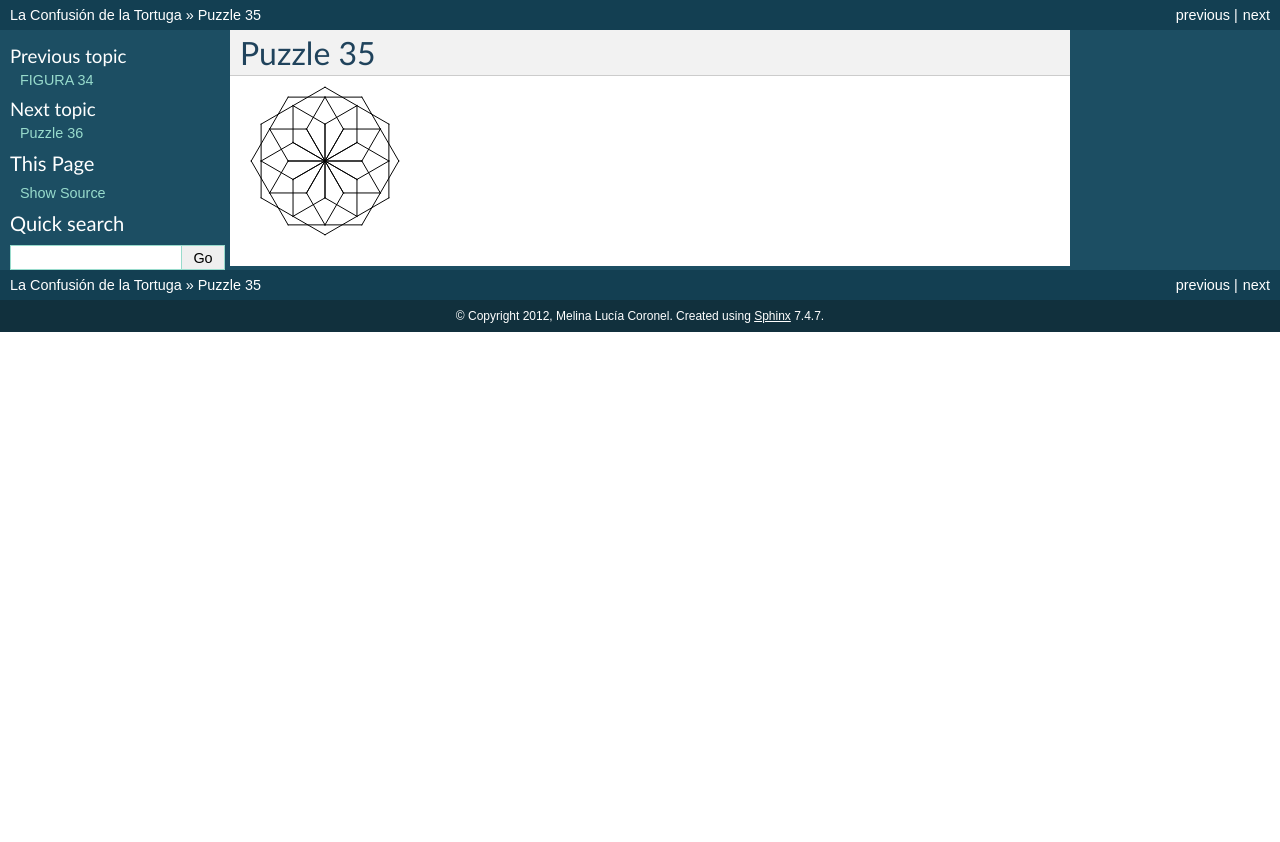
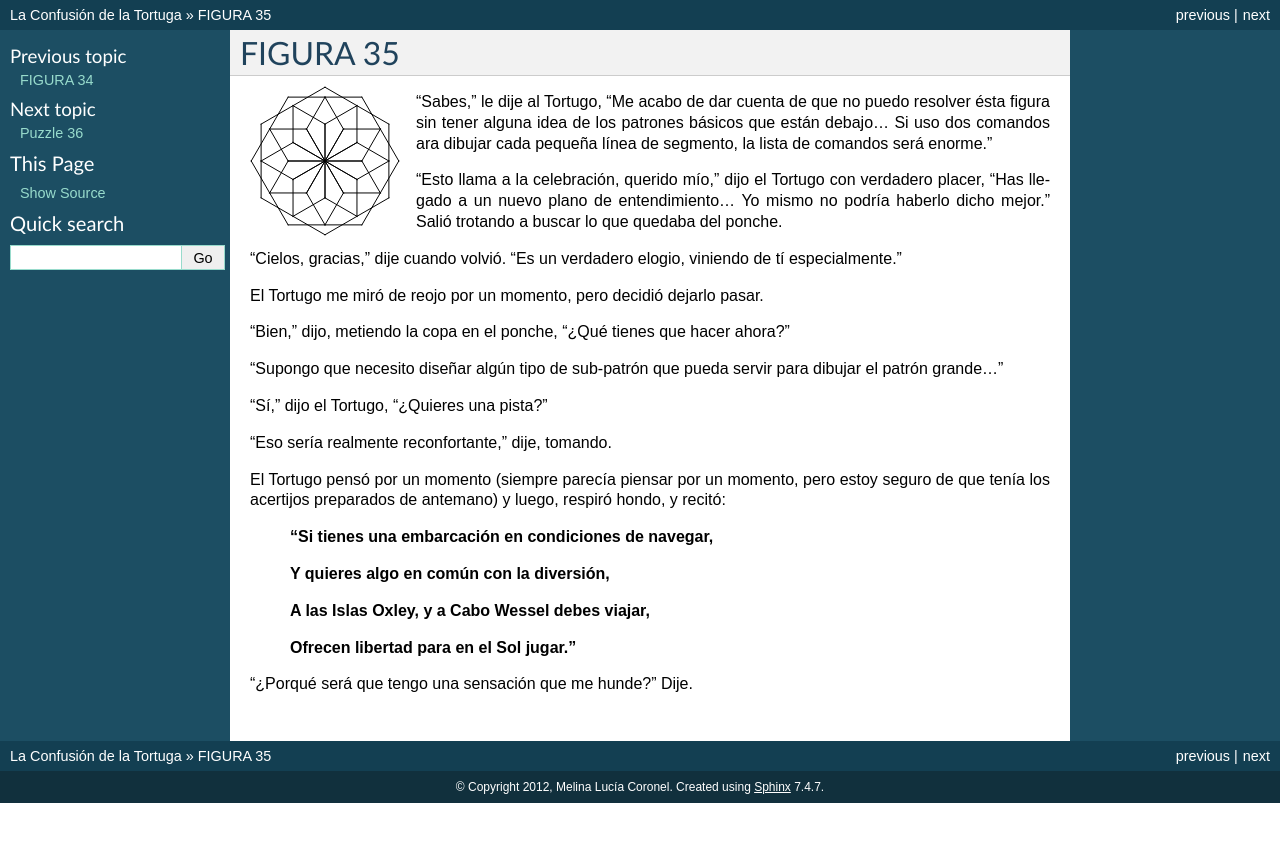
Before and after one commit to humitos/turtle-confusion-es, a Sphinx documentation site: the page built from docs/puzzle-35.rst, in a window 1280 px wide. Shown: the top 842 px of the page. Built offline with Sphinx 7.4.7, drawn with Linux system fonts in a browser that asks for light colours.

Commit message:
Puzzle 35 finished

```diff
--- a/docs/puzzle-35.rst
+++ b/docs/puzzle-35.rst
@@ -1,4 +1,4 @@
-Puzzle 35
+FIGURA 35
 =========
 
 .. image:: _static/images/confusion-35.svg
@@ -7,3 +7,31 @@ Puzzle 35
    :scale: 50 %
    :alt: Puzzle 35
    :align: left
+
+"Sabes," le dije al Tortugo, "Me acabo de dar cuenta de que no puedo resolver ésta figura sin tener alguna idea de los patrones básicos que están debajo... Si uso dos comandos ara dibujar cada pequeña línea de segmento, la lista de comandos será enorme."
+
+"Esto llama a la celebración, querido mío," dijo el Tortugo con verdadero placer, "Has llegado a un nuevo plano de entendimiento... Yo mismo no podría haberlo dicho mejor." Salió trotando a buscar lo que quedaba del ponche.
+
+"Cielos, gracias," dije cuando volvió. "Es un verdadero elogio, viniendo de tí especialmente."
+
+El Tortugo me miró de reojo por un momento, pero decidió dejarlo pasar.
+
+"Bien," dijo, metiendo la copa en el ponche, "¿Qué tienes que hacer ahora?"
+
+"Supongo que necesito diseñar algún tipo de sub-patrón que pueda servir para dibujar el patrón grande..."
+
+"Sí," dijo el Tortugo, "¿Quieres una pista?"
+
+"Eso sería realmente reconfortante," dije, tomando.
+
+El Tortugo pensó por un momento (siempre parecía piensar por un momento, pero estoy seguro de que tenía los acertijos preparados de antemano) y luego, respiró hondo, y recitó:
+
+    **"Si tienes una embarcación en condiciones de navegar,**
+
+    **Y quieres algo en común con la diversión,**
+
+    **A las Islas Oxley, y a Cabo Wessel debes viajar,**
+
+    **Ofrecen libertad para en el Sol jugar."**
+
+"¿Porqué será que tengo una sensación que me hunde?" Dije.
```
